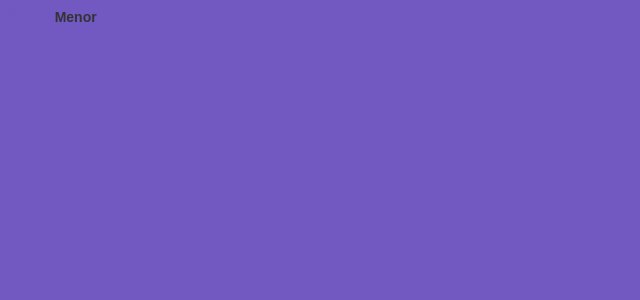
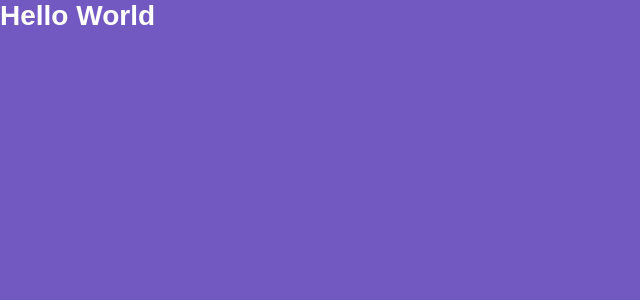
Before and after one commit to LeuAlmeida/github.repositories.list, a React (Create React App) app: page / in a window 1280 px wide. Shown: the top 300 px of the page, without its empty margins (0-640 px from the left). Built offline with nearby package versions, Linux system fonts and the light colour scheme.

Commit message:
Improving main component

```diff
--- a/src/pages/Main/index.js
+++ b/src/pages/Main/index.js
@@ -3,10 +3,5 @@ import React from 'react';
 import { Title } from './styles';
 
 export default function Main() {
-  return (
-    <Title>
-      Main
-      <small>Menor</small>
-    </Title>
-  );
+  return <Title>Hello World</Title>;
 }
--- a/src/pages/Main/styles.js
+++ b/src/pages/Main/styles.js
@@ -1,12 +1,6 @@
 import styled from 'styled-components';
 
 export const Title = styled.h1`
-  font-size: 24px;
-  color: ${props => (props.error ? 'red' : '#7159c1')};
+  color: #fff;
   font-family: Arial, Helvetica, sans-serif;
-
-  small {
-    font-size: 14px;
-    color: #333;
-  }
 `;
```
